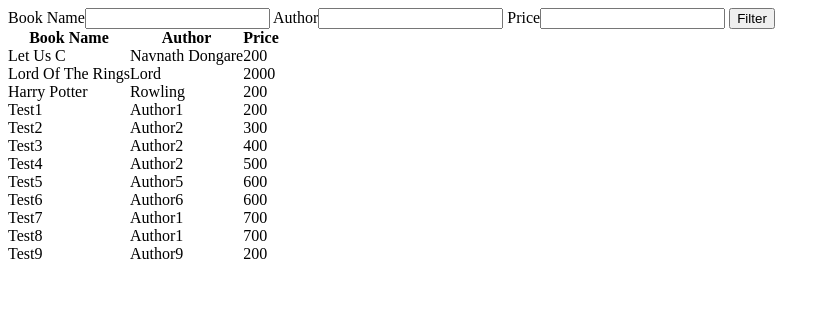
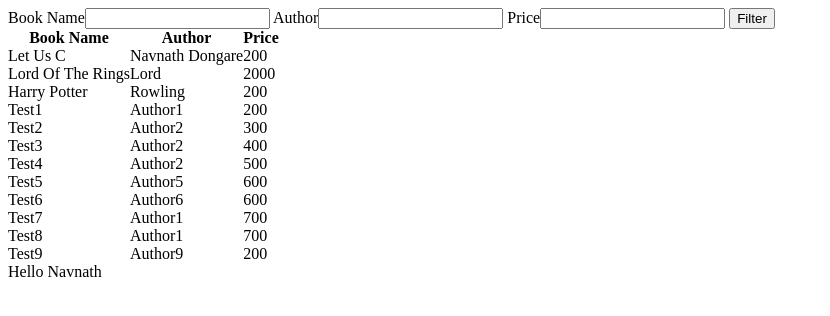
Before and after one commit to Navnath3583/Sample, a plain HTML site: page WebContent/app/index.html in a window 1280 px wide. Shown: the whole page, without its empty margins (0-830 px from the left). Drawn offline with Linux system fonts and the light colour scheme.

Commit message:
index.html file changes committed

```diff
--- a/WebContent/app/index.html
+++ b/WebContent/app/index.html
@@ -30,5 +30,6 @@ Price<input type="text" ng-model="price">
                 </tbody>
               </table>
 </div>
+<div>Hello Navnath</div>
 </body>
 </html>
```
